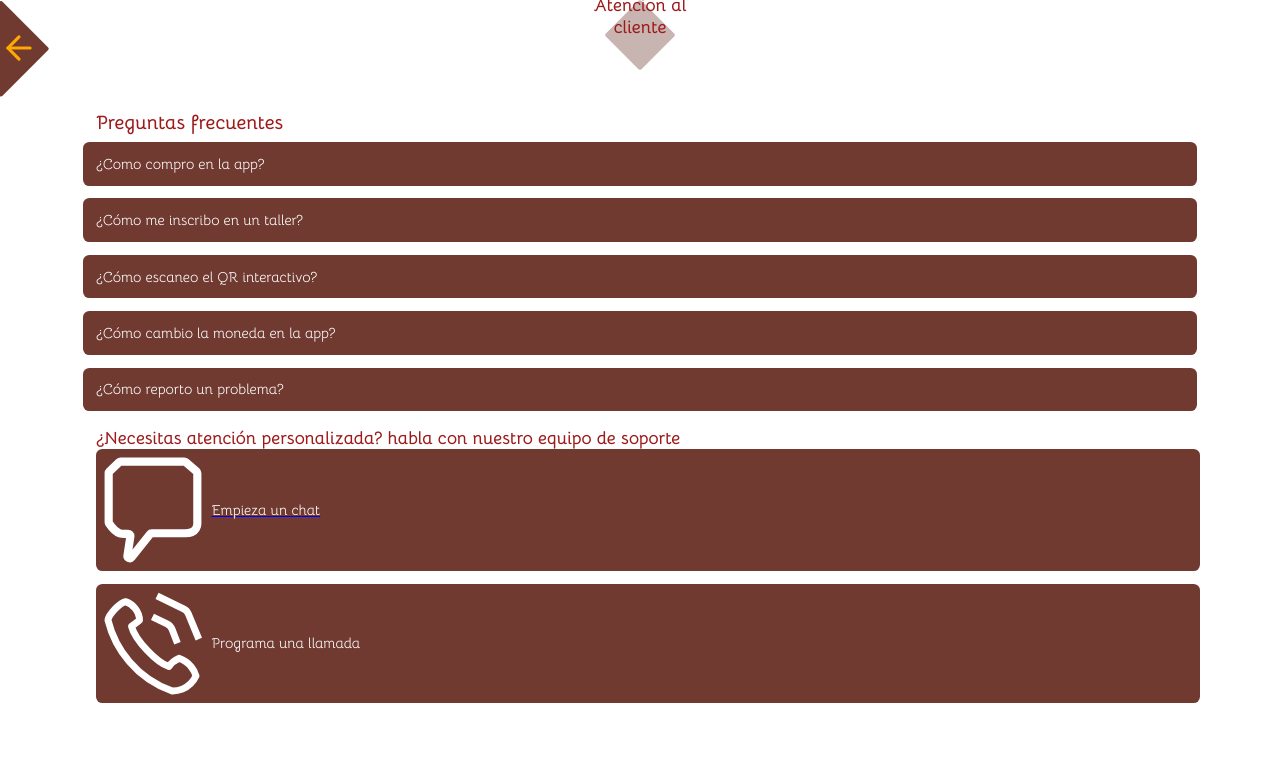
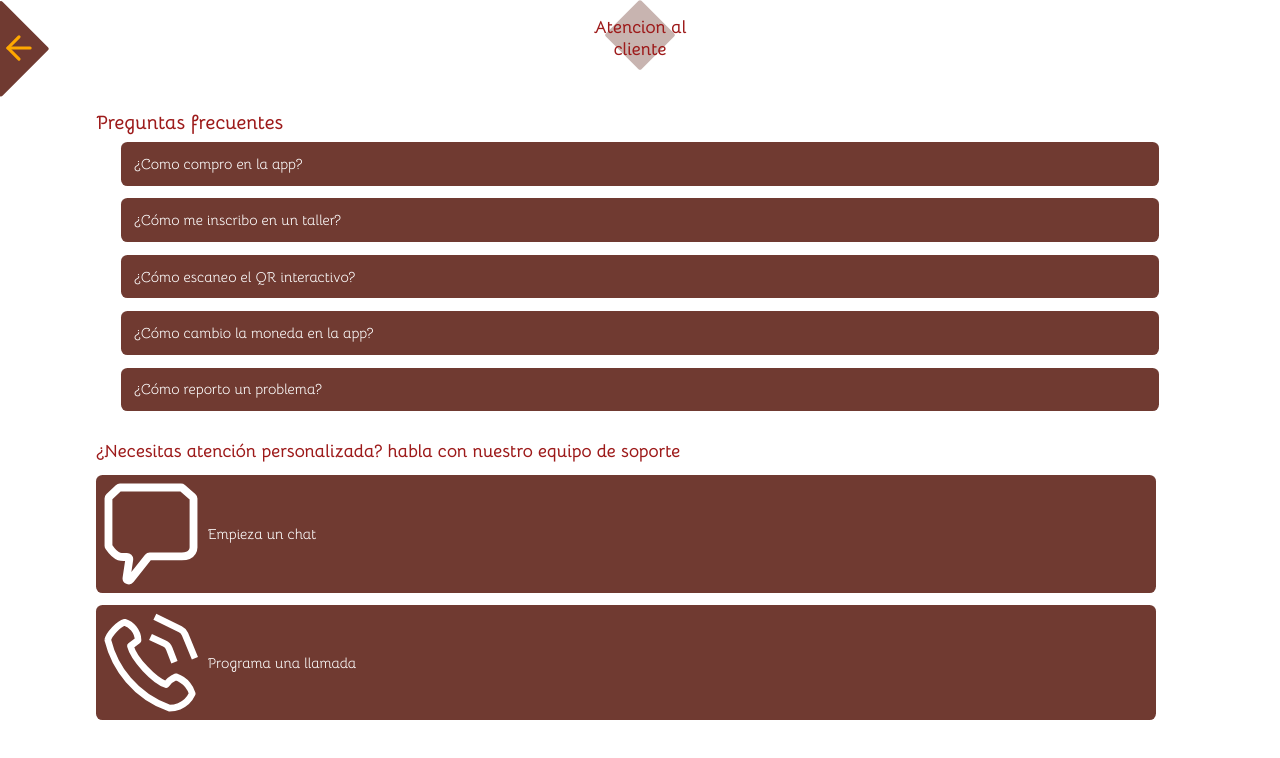
Before and after one commit to Thewilliamg/proyectoFinalExpress, a React (Vite) app: page /customer_service in a window 1280 px wide. Shown: the top 758 px of the page. Built offline with nearby package versions, Linux system fonts and the light colour scheme; the HTML template or start-up script is replaced by a standard one.

Commit message:
style: :lipstick: Design changes in the location or styles of elements and components

```diff
--- a/src/pages/components/categoryCarousel/categoryCarousel.css
+++ b/src/pages/components/categoryCarousel/categoryCarousel.css
@@ -14,7 +14,6 @@
     height: 100%;
     gap: 1rem;
     margin-left: 1rem;
-    border-bottom: 4px solid black;
     justify-content: flex-end;
 }
 
@@ -57,3 +56,7 @@
     -ms-overflow-style: none;
     scrollbar-width: none;
 }
+
+.borderBox-carruselItems {
+    border-bottom: 4px solid black;
+}
--- a/src/pages/components/categoryCarousel/categoryCarousel.jsx
+++ b/src/pages/components/categoryCarousel/categoryCarousel.jsx
@@ -1,20 +1,29 @@
 import './categoryCarousel.css'
+import { useState} from 'react';
 
 export default function CategoryCarosel({ data, image }) {
+  const [activeBorder, setActiveBorder] = useState(null);
+
+  const handleItemClick = (index) => {
+    setActiveBorder(index);
+  };
+
   return (
-    <div className="box-carruselItems">
-      {data.map((name, index) => {
-        return (
-          <div className="subBox-carruselItems" key={index}>
-            <div className="icon-carruselItems">
-              <div className="image-carruselItems">
-                <img src={image} alt={name} />
-              </div>
-              <span className="text-carruselItems">{name}</span>
+    <div className="box-carruselItems" >
+      {data.map((name, index) => (
+        <div
+          key={index}
+          className={`subBox-carruselItems ${activeBorder === index ? 'borderBox-carruselItems' : ''}`}
+          onClick={() => handleItemClick(index)}
+        >
+          <div className="icon-carruselItems">
+            <div className="image-carruselItems">
+              <img src={image} alt={name} />
             </div>
+            <span className="text-carruselItems">{name}</span>
           </div>
-        );
-      })}
+        </div>
+      ))}
     </div>
   );
 }
--- a/src/pages/discounts/Discounts.jsx
+++ b/src/pages/discounts/Discounts.jsx
@@ -1,4 +1,5 @@
 import './discounts.css';
+import { useState} from 'react';
 import square from '/img/square-brown-figure.svg'
 import prueba from '/img/imagenPrueba.svg'
 import DiscountFigure1 from './components/DiscountFigure1';
@@ -45,6 +46,12 @@ export default function Discounts() {
         // Añade más objetos aquí para más items
       ];
 
+    const [activeNavLink, setActiveNavLink] = useState(0);
+
+    const handleNavLinkClick = (index) => {
+        setActiveNavLink(index);
+    };
+
     return (
         <div className='discount-container'> {/*IMPORTANTE: Modificar Solo dentro de esta vista*/}
             <div className='header-discount'>
@@ -56,13 +63,21 @@ export default function Discounts() {
                     <p className='colorp2-discount'>En cientos de artesanias</p>
                 </div>
             </div>
-            <nav class="carrusel-discount">
-                <ul class="itemsCarrusel-discount">
-                    <li class="navItem-discount majorNav-discount"><button className='navLink-discount'>Textileria</button></li>
-                    <li class="navItem-discount"><button className='navLink-discount'>Textileria</button></li>
-                    <li class="navItem-discount"><button className='navLink-discount'>Textileria</button></li>
-                    <li class="navItem-discount"><button className='navLink-discount'>Textileria</button></li>
-                    <li class="navItem-discount"><button className='navLink-discount'>Textileria</button></li>
+            <nav className="carrusel-discount">
+                <ul className="itemsCarrusel-discount">
+                    {discountItems.map((_, index) => (
+                        <li
+                            key={index}
+                            className={`navItem-discount ${index === activeNavLink ? 'majorNav-discount' : ''}`}
+                        >
+                            <button
+                                className='navLink-discount'
+                                onClick={() => handleNavLinkClick(index)}
+                            >
+                                Textileria
+                            </button>
+                        </li>
+                    ))}
                 </ul>
             </nav>
             <div className='infoItem-discount'>
--- a/src/pages/home/components/customerService/Service.jsx
+++ b/src/pages/home/components/customerService/Service.jsx
@@ -52,7 +52,7 @@ export default function Service() {
 		  ¿Necesitas atención personalizada? habla con nuestro equipo de soporte
 		</h4>
 		<div className="box-button-personalizedAttention">
-		  <Link to="/customer_service/chat">
+		  <Link className="link-service" to="/customer_service/chat">
 			<button>
 				<img className="button-image" src={chatImage} alt="chatImage" />
 				Empieza un chat
--- a/src/pages/home/components/customerService/service.css
+++ b/src/pages/home/components/customerService/service.css
@@ -10,6 +10,8 @@
     position: absolute;
     top: 0;
     left: 0;
+    width: 20%;
+    height: 15%;
 }
 
 .box-tituleService {
@@ -24,7 +26,7 @@
     position: absolute;
     font-size: 1.1em;
     text-align: center;
-    top: -0.4rem;
+    top: 1rem;
 }
 
 .colorTitule {
@@ -50,7 +52,7 @@
 
 .box-button-frequentlyQuestions button {
     display: flex;
-    width: 100%;
+    width: 93%;
     border-radius: 0.4rem;
     padding: 0.8rem;
     font-size: 0.9rem;
@@ -77,7 +79,9 @@
     height: 40%;
     flex-direction: column;
     justify-content: center;
-    padding-top: 1rem;
+    /* align-items: center; */
+    padding-top: 1.8rem;
+    gap: 0.8rem;
     /* border: 1px solid blue; */
 }
 
@@ -85,12 +89,14 @@
     display: flex;
     width: 100%;
     flex-direction: column;
+    /* align-items: center; */
     gap: 0.8rem;
+    margin-right: 0.2rem;
 }
 
 .box-button-personalizedAttention button {
     display: flex;
-    width: 100%;
+    width: 96%;
     border-radius: 0.4rem;
     padding: 0.5rem;
     font-size: 0.9rem;
@@ -105,3 +111,8 @@
     width: 9%;
     height: 20%;
 }
+
+.link-service {
+    width: 100%;
+    text-decoration: none;
+}
--- a/src/pages/home/components/favorites/favorites.css
+++ b/src/pages/home/components/favorites/favorites.css
@@ -7,7 +7,8 @@
 .box-backArrow {
     position: absolute;
     left: 0;
-    width: 70%;
+    width: 12%;
+    height: 12%;
 }
 
 .box-menuTitule {
--- a/src/pages/home/home.css
+++ b/src/pages/home/home.css
@@ -127,6 +127,7 @@
     align-items: end;
     width: 90%;
     height: 70%;
+    z-index: -100;
 }
 .courses-info-container {
     width: 100%;
--- a/src/pages/shop/shop.css
+++ b/src/pages/shop/shop.css
@@ -23,7 +23,7 @@
     align-items: center;
     padding: 1rem 1.8rem;
     border-radius: 0.5rem;
-    top: 15rem;
+    top: 16rem;
     left: 50%;
     transform: translateX(-50%);
     color: white;
```
